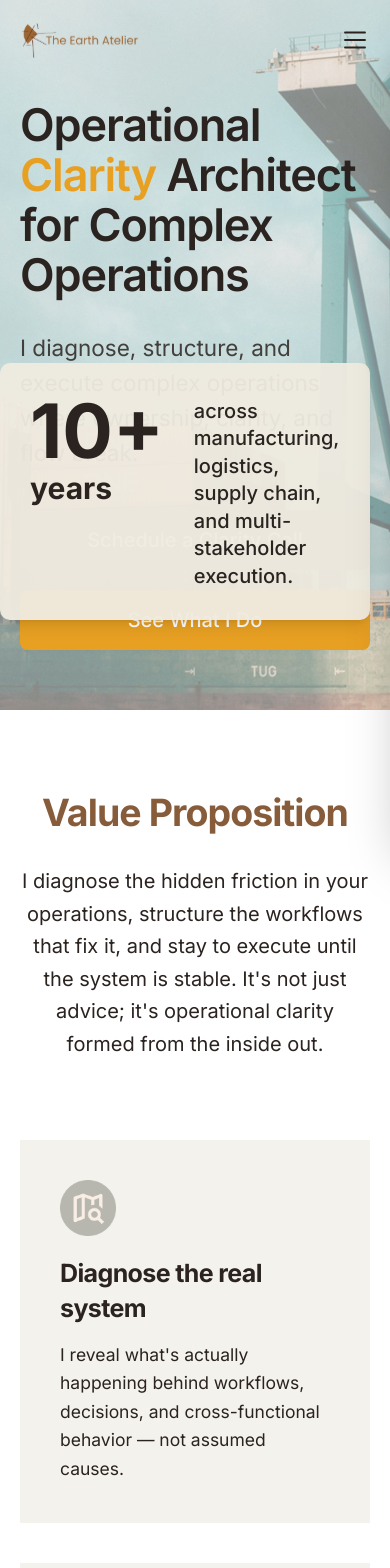
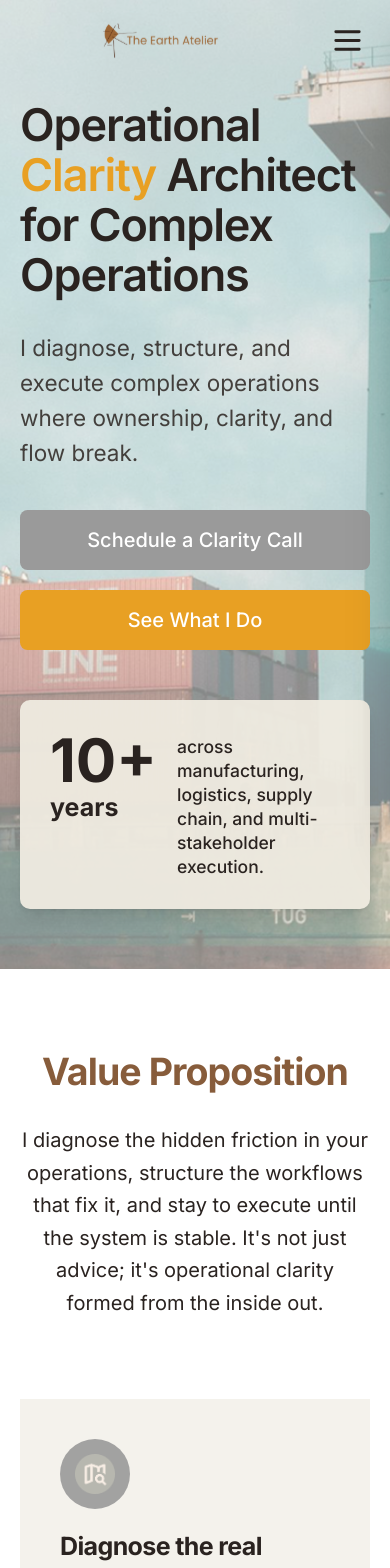
Before and after one commit to ejmoneyyy1/Operational-Consultation-, a Next.js app: page / in a window 390 px wide. Shown: the top 1568 px of the page. Built offline with nearby package versions, Linux system fonts and the light colour scheme.

Commit message:
Your commit message

```diff
--- a/app/case-study/page.tsx
+++ b/app/case-study/page.tsx
@@ -7,23 +7,23 @@ export default function CaseStudyPage() {
           Greenfield Startup Operating System Under Economic Risk
         </h1>
 
-        {/* The Overlapping Grid */}
+        {/* The Overlapping Grid - stacks on mobile to avoid overlap */}
         <div className="relative max-w-5xl mx-auto mt-8 mb-16 md:mb-32">
           {/* Main Image Placeholder */}
           <div className="w-full md:w-[80%] ml-auto aspect-video bg-brand-aluminium/20" />
 
-          {/* Context Box (Orange) */}
-          <div className="absolute top-12 left-0 w-[90%] md:w-96 bg-brand-ochre p-8 z-10">
+          {/* Context Box (Orange) - in flow on mobile, absolute on desktop */}
+          <div className="relative md:absolute md:top-12 md:left-0 mt-6 md:mt-0 w-full md:w-96 bg-brand-ochre p-6 md:p-8 z-10 rounded-lg">
             <h3 className="font-bold text-brand-soil mb-2">Context</h3>
-            <p className="text-brand-soil">
+            <p className="text-brand-soil text-sm md:text-base">
               A new process facility was commissioned to scale a pilot technology into full production as a major capacity expansion.
             </p>
           </div>
 
-          {/* Responsibility Box (Taupe) */}
-          <div className="absolute -bottom-16 right-0 md:-right-8 w-[90%] md:w-96 bg-[#A29F96] p-8 z-10 text-white">
+          {/* Responsibility Box (Taupe) - in flow on mobile, absolute on desktop */}
+          <div className="relative md:absolute md:-bottom-16 md:right-0 md:-right-8 mt-6 md:mt-0 w-full md:w-96 bg-[#A29F96] p-6 md:p-8 z-10 text-white rounded-lg">
             <h3 className="font-bold mb-2">Responsibility</h3>
-            <p className="mb-2">Process operations across:</p>
+            <p className="mb-2 text-sm md:text-base">Process operations across:</p>
             <ul className="list-disc pl-4 text-sm space-y-1">
               <li>Rail yard receiving and storage</li>
               <li>Raw material unloading</li>
--- a/app/page.tsx
+++ b/app/page.tsx
@@ -48,10 +48,21 @@ export default function HomePage() {
               See What I Do
             </Link>
           </div>
+
+          {/* Mobile only: 10+ block in flow so it doesn't overlap */}
+          <div className="mt-10 md:hidden w-full max-w-[520px] bg-[#F0EBE1]/95 p-6 shadow-lg rounded-lg flex flex-row items-start gap-4">
+            <div className="flex flex-col leading-none shrink-0">
+              <span className="text-5xl font-bold text-brand-soil">10+</span>
+              <span className="text-xl font-bold text-brand-soil">years</span>
+            </div>
+            <p className="text-sm text-brand-soil font-medium leading-snug pt-1">
+              across manufacturing, logistics, supply chain, and multi-stakeholder execution.
+            </p>
+          </div>
         </div>
 
-        {/* Experience block - horizontal layout: "10+ years" left, description right */}
-        <div className="absolute right-4 sm:right-6 lg:right-8 bottom-6 lg:bottom-8 z-20 bg-[#F0EBE1]/95 p-6 md:p-8 shadow-lg rounded-lg flex flex-row items-start gap-6 max-w-[520px]">
+        {/* Desktop only: Experience block absolute bottom-right */}
+        <div className="hidden md:flex absolute right-4 sm:right-6 lg:right-8 bottom-6 lg:bottom-8 z-20 bg-[#F0EBE1]/95 p-6 md:p-8 shadow-lg rounded-lg items-start gap-6 max-w-[520px]">
           <div className="flex flex-col leading-none shrink-0">
             <span className="text-6xl md:text-7xl font-bold text-brand-soil">10+</span>
             <span className="text-2xl md:text-3xl font-bold text-brand-soil">years</span>
@@ -76,12 +87,12 @@ export default function HomePage() {
         </header>
         <div className="grid grid-cols-1 md:grid-cols-3 gap-8 mt-16">
           <div className="bg-brand-linen p-8">
-            <div className="mb-4">
+            <div className="mb-4 flex items-center justify-center w-14 h-14 rounded-full bg-brand-aluminium/90 shrink-0">
               <Image
                 src={mapIcon}
                 alt=""
-                width={56}
-                height={56}
+                width={40}
+                height={40}
                 className="object-contain"
               />
             </div>
@@ -93,7 +104,7 @@ export default function HomePage() {
             </p>
           </div>
           <div className="bg-brand-linen p-8">
-            <div className="mb-4 flex items-center justify-center w-14 h-14 rounded-full bg-brand-aluminium">
+            <div className="mb-4 flex items-center justify-center w-14 h-14 rounded-full bg-brand-aluminium/90 shrink-0">
               <Image
                 src={layersIcon}
                 alt=""
@@ -110,12 +121,12 @@ export default function HomePage() {
             </p>
           </div>
           <div className="bg-brand-linen p-8">
-            <div className="mb-4">
+            <div className="mb-4 flex items-center justify-center w-14 h-14 rounded-full bg-brand-aluminium/90 shrink-0">
               <Image
                 src={gearIcon}
                 alt=""
-                width={56}
-                height={56}
+                width={40}
+                height={40}
                 className="object-contain"
               />
             </div>
@@ -205,33 +216,33 @@ export default function HomePage() {
           </p>
         </header>
         <div className="grid grid-cols-1 md:grid-cols-3 gap-8 mt-16">
-          <div>
+          <div className="min-w-0">
             <div className="aspect-square bg-brand-stainless/30 flex items-center justify-center">
               <span className="text-xs font-mono text-brand-aluminium tracking-wider uppercase">
                 [ Image Placeholder ]
               </span>
             </div>
-            <h3 className="mt-6 text-lg font-bold text-brand-soil">
+            <h3 className="mt-6 text-lg font-bold text-brand-soil break-words">
               Network Contingency and Control Tower Operating System for ERP Blackout
             </h3>
           </div>
-          <div>
+          <div className="min-w-0">
             <div className="aspect-square bg-brand-stainless/30 flex items-center justify-center">
               <span className="text-xs font-mono text-brand-aluminium tracking-wider uppercase">
                 [ Image Placeholder ]
               </span>
             </div>
-            <h3 className="mt-6 text-lg font-bold text-brand-soil">
+            <h3 className="mt-6 text-lg font-bold text-brand-soil break-words">
               Packaging and Material Flow Transformation to Enable Capacity Expansion
             </h3>
           </div>
-          <div>
+          <div className="min-w-0">
             <div className="aspect-square bg-brand-stainless/30 flex items-center justify-center">
               <span className="text-xs font-mono text-brand-aluminium tracking-wider uppercase">
                 [ Image Placeholder ]
               </span>
             </div>
-            <h3 className="mt-6 text-lg font-bold text-brand-soil">
+            <h3 className="mt-6 text-lg font-bold text-brand-soil break-words">
               DTC Fulfillment Consolidation into a Single Governed Operating System
             </h3>
           </div>
--- a/components/Footer.tsx
+++ b/components/Footer.tsx
@@ -10,13 +10,13 @@ const SOCIAL_LINKS = [
 export function Footer() {
   return (
     <footer className="bg-[#F0EBE1] py-16 px-4 sm:px-6 lg:px-8">
-      <div className="flex flex-col md:flex-row justify-between items-end max-w-7xl mx-auto">
-        {/* Left: Logo + Copyright */}
-        <div>
+      <div className="flex flex-col md:flex-row justify-between items-center md:items-end text-center md:text-left max-w-7xl mx-auto gap-10 md:gap-0">
+        {/* Logo + Copyright + Contact - centered on mobile */}
+        <div className="flex flex-col items-center md:items-start">
           <img
             src="/images/logo.svg"
             alt="The Earth Atelier"
-            className="h-8 md:h-10 w-auto mb-10"
+            className="h-8 md:h-10 w-auto mb-6 md:mb-10"
           />
           <p className="text-brand-soil text-sm">© 2026. All rights reserved</p>
           <div className="mt-4 flex flex-col gap-1 text-brand-soil text-sm">
@@ -29,10 +29,10 @@ export function Footer() {
           </div>
         </div>
 
-        {/* Right: Nav + Socials */}
-        <div className="flex flex-col items-start md:items-end">
+        {/* Nav + Socials - centered on mobile */}
+        <div className="flex flex-col items-center md:items-end">
           <nav
-            className="flex gap-4 md:gap-6 text-brand-soil text-sm font-medium mb-6 justify-start md:justify-end"
+            className="flex flex-wrap justify-center md:justify-end gap-4 md:gap-6 text-brand-soil text-sm font-medium mb-6"
             aria-label="Footer navigation"
           >
             {NAV_LINKS.map((link) => (
@@ -45,7 +45,7 @@ export function Footer() {
               </Link>
             ))}
           </nav>
-          <div className="flex gap-4 md:gap-6 text-brand-soil text-sm justify-start md:justify-end">
+          <div className="flex flex-wrap justify-center md:justify-end gap-4 md:gap-6 text-brand-soil text-sm">
             {SOCIAL_LINKS.map((link) => (
               <a
                 key={link.label}
--- a/components/Nav.tsx
+++ b/components/Nav.tsx
@@ -17,9 +17,9 @@ export function Nav() {
     <>
       <nav className="w-full top-0 z-50 fixed bg-transparent">
         <div className="max-w-7xl mx-auto px-4 sm:px-6 lg:px-8">
-          <div className="flex items-center justify-between h-16">
-            {/* Left: Logo - dark brown on transparent nav */}
-            <Link href="/" className="flex items-center">
+          <div className="flex items-center justify-between h-16 gap-4">
+            {/* Logo - centered on mobile, left on desktop */}
+            <Link href="/" className="flex items-center flex-1 md:flex-initial justify-center md:justify-start min-w-0">
               <img
                 src="/images/logo.svg"
                 alt="The Earth Atelier"
@@ -28,7 +28,7 @@ export function Nav() {
             </Link>
 
             {/* Center: Desktop links (hidden on mobile) - dark brown */}
-            <div className="hidden md:flex items-center gap-8 text-brand-soil font-medium text-sm">
+            <div className="hidden md:flex items-center gap-8 text-brand-soil font-medium text-sm flex-1 justify-center">
               {NAV_DESKTOP_LINKS.map((link) => (
                 <Link
                   key={link.href}
@@ -44,8 +44,8 @@ export function Nav() {
               ))}
             </div>
 
-            {/* Right: Desktop CTA (hidden on mobile) + Mobile hamburger */}
-            <div className="flex items-center gap-3">
+            {/* Right: Desktop CTA (hidden on mobile) + Mobile hamburger - uncluttered */}
+            <div className="flex items-center justify-end flex-shrink-0 w-10 md:w-auto">
               <Link
                 href="/contact"
                 className="hidden md:inline-flex bg-[#F0EBE1] text-brand-soil px-5 py-2.5 text-sm font-medium hover:bg-[#E5DFD5] transition-colors rounded-md"
@@ -53,15 +53,15 @@ export function Nav() {
                 Book an appointment
               </Link>
 
-              {/* Hamburger - visible only on mobile */}
+              {/* Hamburger - visible only on mobile, clear tap target */}
               <button
                 type="button"
                 onClick={() => setIsMobileMenuOpen(true)}
-                className="md:hidden p-2 -mr-2 text-brand-soil hover:text-brand-soil/80 transition-colors"
+                className="md:hidden p-3 -mr-2 text-brand-soil hover:text-brand-soil/80 transition-colors touch-manipulation"
                 aria-label="Open menu"
               >
-                <svg className="w-6 h-6" fill="none" stroke="currentColor" viewBox="0 0 24 24" aria-hidden>
-                  <path strokeLinecap="round" strokeLinejoin="round" strokeWidth={1.5} d="M4 6h16M4 12h16M4 18h16" />
+                <svg className="w-7 h-7" fill="none" stroke="currentColor" strokeWidth={2} viewBox="0 0 24 24" aria-hidden>
+                  <path strokeLinecap="round" strokeLinejoin="round" d="M4 6h16M4 12h16M4 18h16" />
                 </svg>
               </button>
             </div>
```
Also changed, not shown: app/about/page.tsx (+10 -10 lines).
